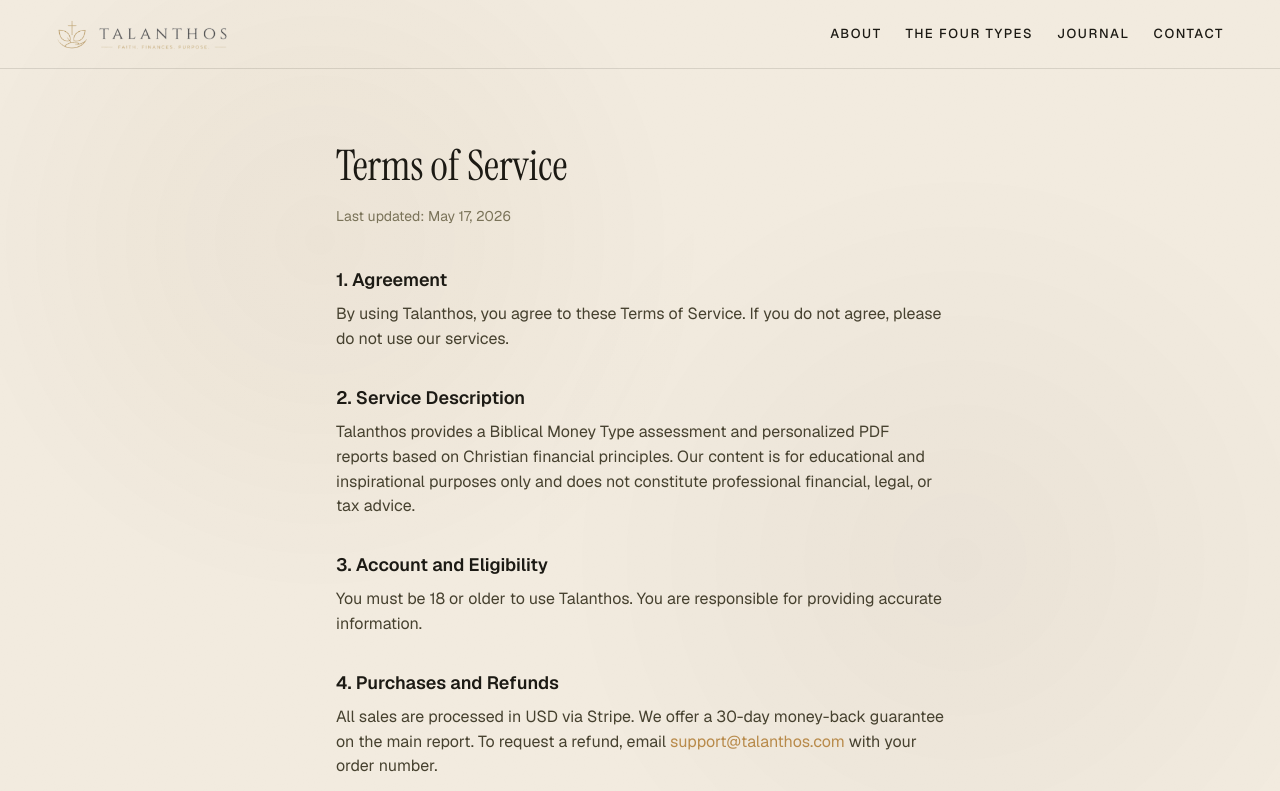
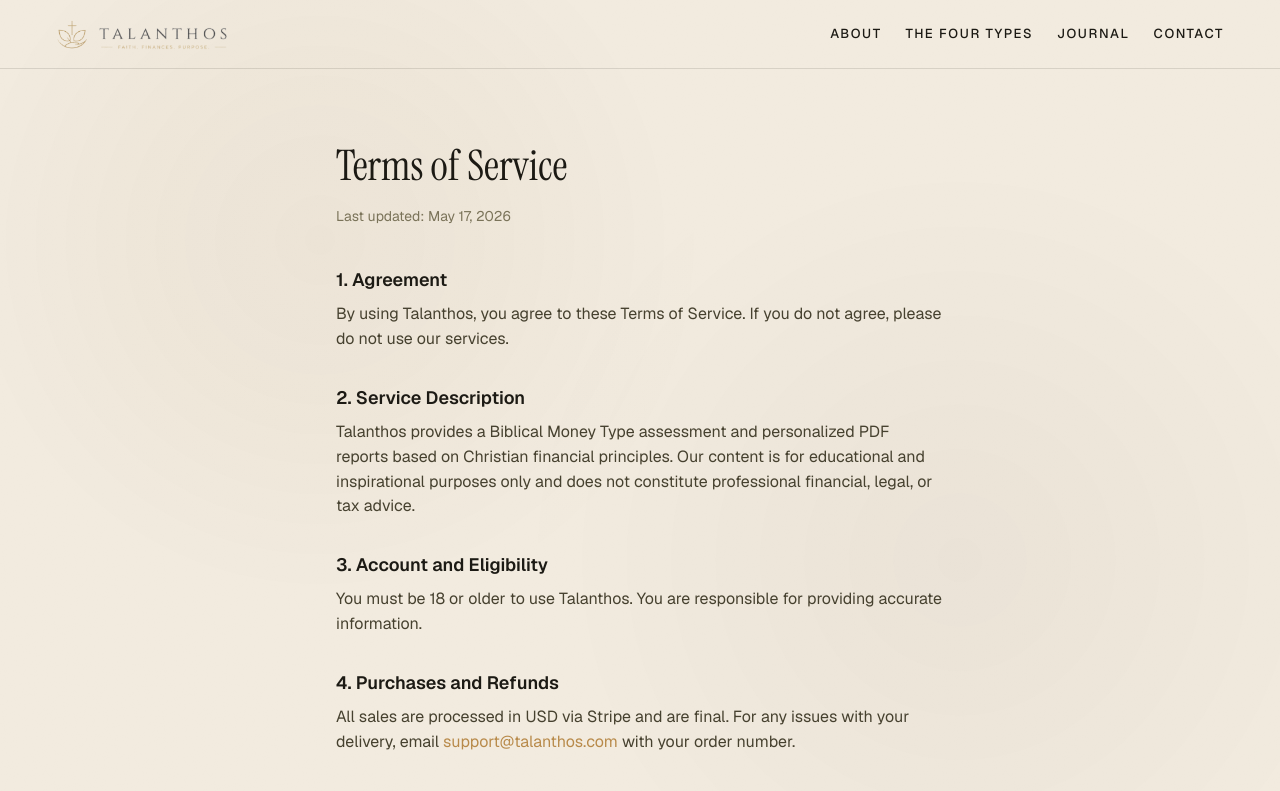
Before and after one commit to nescodigital/talanthos, a Next.js app: page /terms in a window 1280 px wide. Shown: the top 791 px of the page. Built offline with nearby package versions, Linux system fonts and the light colour scheme.

Commit message:
fix: remove money-back copy + tab scroll + PDF wording
- Replace 'One PDF' with 'One document' across result and paywall
- Remove all money-back guarantee references (result, paywall, terms)
- Tab scroll: add scrollbar-width: none and ::-webkit-scrollbar hide globally

```diff
--- a/src/app/globals.css
+++ b/src/app/globals.css
@@ -551,7 +551,9 @@ html[data-theme="vellum"] .tx-option.is-selected .tx-option-letter { color: #fff
   border-top: 1px solid var(--rule);
   border-bottom: 1px solid var(--rule);
   overflow-x: auto;
+  scrollbar-width: none;
 }
+.tx-tabs::-webkit-scrollbar { display: none; }
 .tx-tab {
   appearance: none; border: 0; background: transparent;
   padding: 18px 22px;
--- a/src/app/quiz/paywall/page.tsx
+++ b/src/app/quiz/paywall/page.tsx
@@ -211,7 +211,7 @@ function PaywallContent() {
               </div>
 
               <div className="mt-6 space-y-2 text-xs text-[var(--muted)]">
-                <p className="flex items-center justify-center gap-1.5"><Shield className="h-3.5 w-3.5" />60-day money-back guarantee</p>
+                <p className="flex items-center justify-center gap-1.5"><Shield className="h-3.5 w-3.5" />Instant email delivery</p>
                 <p className="flex items-center justify-center gap-1.5"><Lock className="h-3.5 w-3.5" />Secure checkout via Stripe</p>
                 <p className="flex items-center justify-center gap-1.5"><Zap className="h-3.5 w-3.5" />Delivered to your inbox in 60 seconds</p>
               </div>
--- a/src/app/quiz/result/page.tsx
+++ b/src/app/quiz/result/page.tsx
@@ -284,7 +284,7 @@ export default function ResultPage() {
                     marginTop: 12,
                   }}
                 >
-                  One PDF. No subscription. 60-day money-back guarantee.
+                  One document. No subscription.
                 </p>
               </div>
             </section>
@@ -424,7 +424,7 @@ export default function ResultPage() {
                     <TxButton size="md">Send my full report</TxButton>
                   </form>
                 )}
-                <p className="tx-locked-fine">No subscription. One PDF, one follow-up. Unsubscribe any time.</p>
+                <p className="tx-locked-fine">No subscription. One document, one follow-up. Unsubscribe any time.</p>
               </div>
             </section>
             </BlurFade>
--- a/src/app/terms/page.tsx
+++ b/src/app/terms/page.tsx
@@ -44,8 +44,8 @@ export default function TermsPage() {
           <section>
             <h2 className="text-lg font-semibold text-[var(--ink)]">4. Purchases and Refunds</h2>
             <p className="mt-2">
-              All sales are processed in USD via Stripe. We offer a 30-day money-back guarantee on the
-              main report. To request a refund, email{" "}
+              All sales are processed in USD via Stripe and are final. For any issues with your
+              delivery, email{" "}
               <a href="mailto:support@talanthos.com" className="text-[var(--accent)] hover:underline">
                 support@talanthos.com
               </a>{" "}
```
